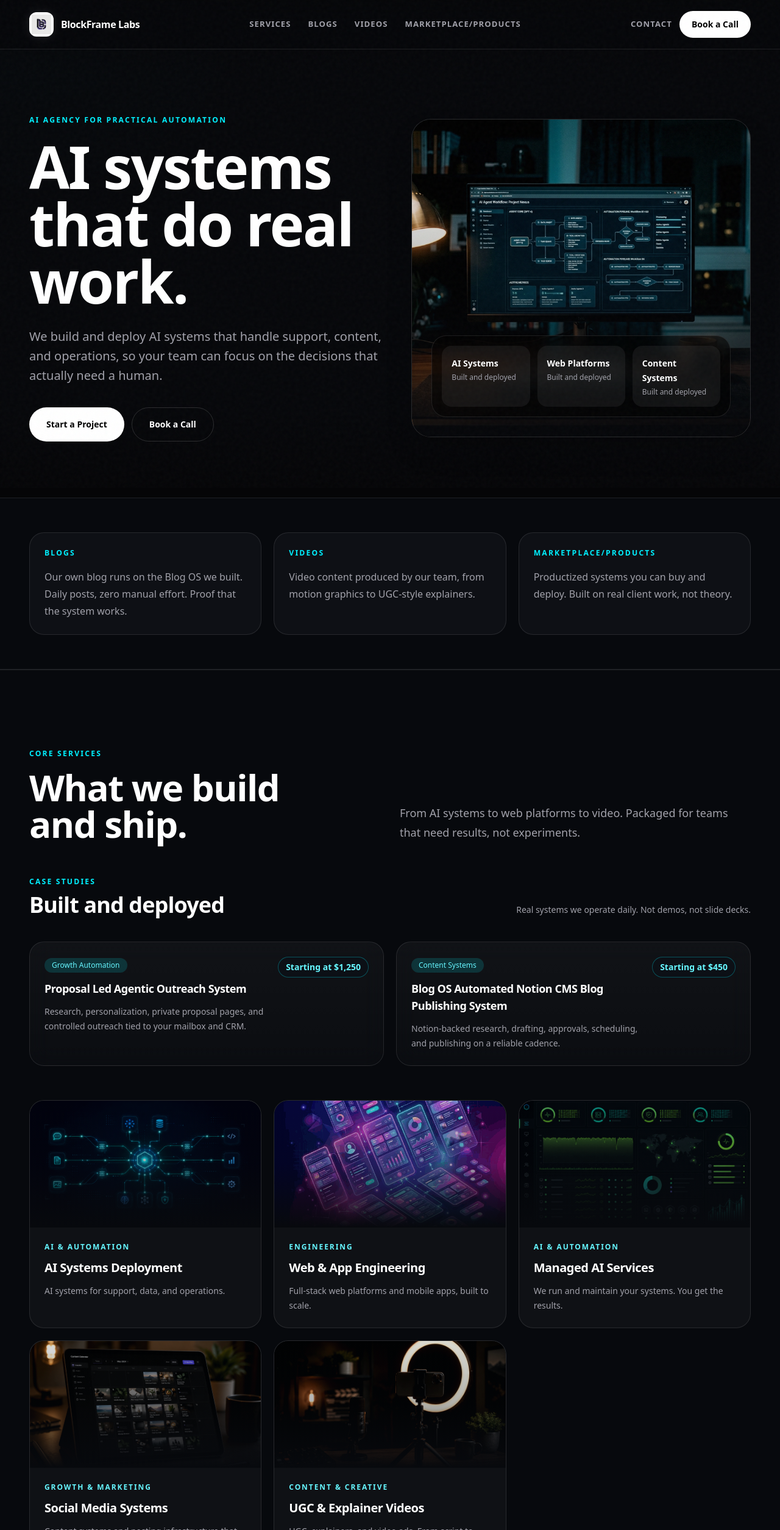
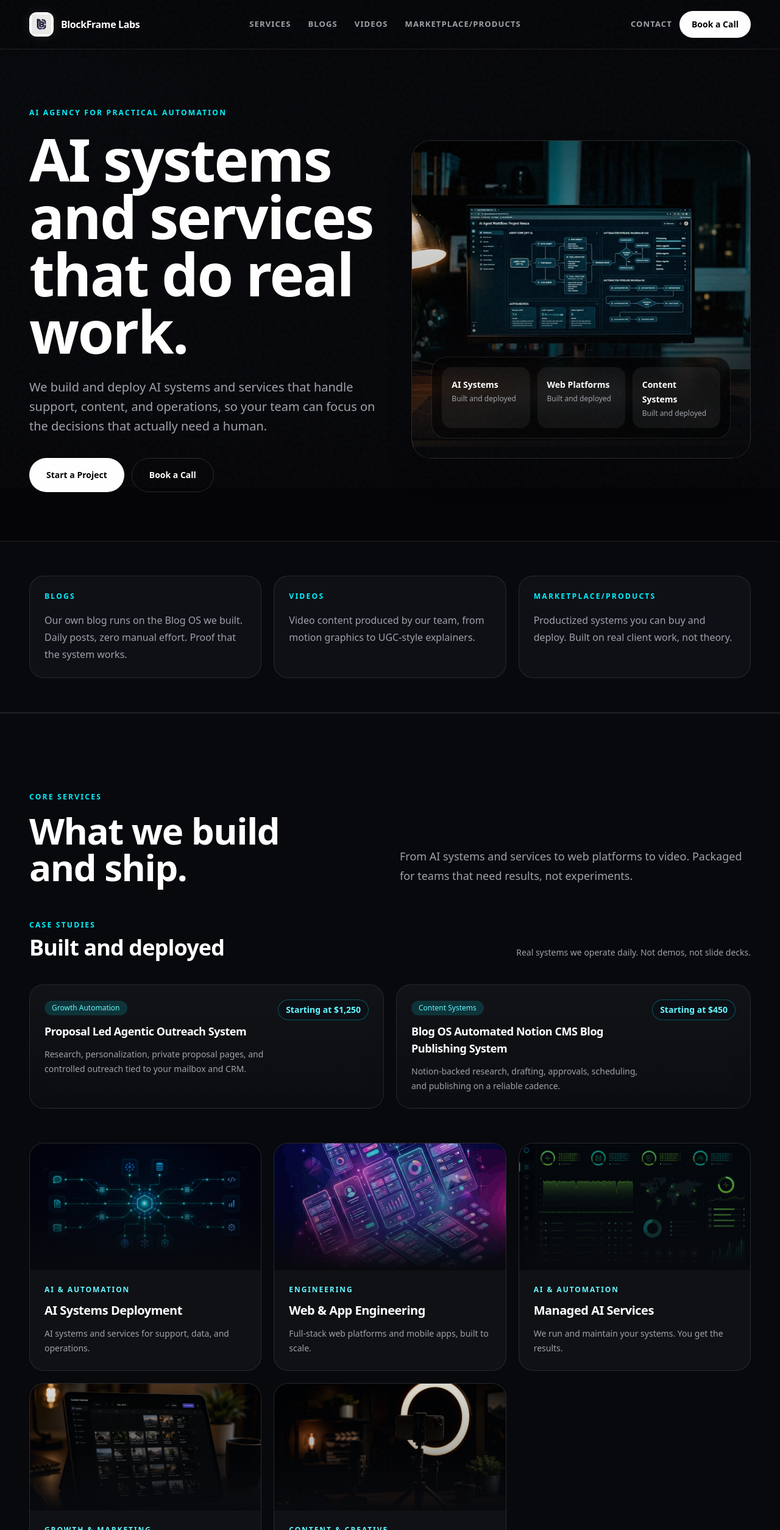
Before and after one commit to mybotts/Block-Frame-Website-, a Next.js app: page / in a window 1280 px wide. Shown: the top 2509 px of the page at 61% size. Built offline with nearby package versions, Linux system fonts and the light colour scheme.

Commit message:
Use precise 'AI systems and services' phrasing across all marketing copy

```diff
--- a/src/app/layout.tsx
+++ b/src/app/layout.tsx
@@ -13,7 +13,7 @@ export const metadata: Metadata = {
     template: "%s | BlockFrame Labs",
   },
   description:
-    "We build AI systems, web platforms, and content services. BlockFrame Labs deploys practical automation for teams that need results, not experiments.",
+    "We build AI systems and services, web platforms, and content services. BlockFrame Labs deploys practical automation for teams that need results, not experiments.",
   keywords: [
     "AI Systems",
     "AI Automation",
@@ -40,7 +40,7 @@ export const metadata: Metadata = {
   openGraph: {
     title: "BlockFrame Labs | Architecting Autonomy",
     description:
-      "Practical AI systems and web engineering starting at $450. We build automation services, support workflows, web platforms, and content systems with reliable pricing.",
+      "Practical AI systems and services and web engineering starting at $450. We build automation services, support workflows, web platforms, and content systems with reliable pricing.",
     url: "https://blockframe.cloud",
     siteName: "BlockFrame Labs",
     images: [
@@ -58,7 +58,7 @@ export const metadata: Metadata = {
     card: "summary_large_image",
     title: "BlockFrame Labs | Architecting Autonomy",
     description:
-      "Practical AI systems, automation, and web engineering starting at $450. Reliable pricing. Real execution.",
+      "Practical AI systems and services, automation, and web engineering starting at $450. Reliable pricing. Real execution.",
     images: ["/images/og-preview.png"],
   }
 };
--- a/src/app/page.tsx
+++ b/src/app/page.tsx
@@ -41,7 +41,7 @@ const howToSchema = {
   "@type": "HowTo",
   name: "How BlockFrame Labs builds AI automation",
   description:
-    "Our process for auditing, productizing, and deploying AI systems and automation services for your business.",
+    "Our process for auditing, productizing, and deploying AI systems and services for your business.",
   step: processSteps.map(([number, title, text], idx) => ({
     "@type": "HowToStep",
     position: idx + 1,
@@ -139,10 +139,10 @@ export default function Home() {
             <motion.div initial={{ opacity: 0, y: 18 }} animate={{ opacity: 1, y: 0 }} transition={{ duration: 0.7 }}>
               <p className="section-kicker mb-5">AI agency for practical automation</p>
               <h1 className="max-w-4xl text-5xl font-semibold leading-[0.98] tracking-tight text-white md:text-7xl lg:text-8xl">
-                AI systems that do real work.
+                AI systems and services that do real work.
               </h1>
               <p className="mt-7 max-w-2xl text-lg leading-8 text-text-secondary md:text-xl">
-                We build and deploy AI systems that handle support, content, and operations, so your team can focus on the decisions that actually need a human.
+                We build and deploy AI systems and services that handle support, content, and operations, so your team can focus on the decisions that actually need a human.
               </p>
               <div className="mt-9 flex flex-col gap-3 sm:flex-row">
                 <a href={projectMailHref} className="inline-flex min-h-14 items-center justify-center rounded-full bg-white px-7 text-sm font-semibold text-black transition hover:bg-primary-light">
@@ -164,7 +164,7 @@ export default function Home() {
                 <div className="relative h-[520px]">
                   <Image
                     src="/images/hero-image.jpg"
-                    alt="AI systems workflow dashboard on a dark home office setup"
+                    alt="AI systems and services workflow dashboard on a dark home office setup"
                     fill
                     priority
                     className="professional-image object-cover"
--- a/src/components/Services.tsx
+++ b/src/components/Services.tsx
@@ -14,7 +14,7 @@ const priorityServices = [
 ];
 
 const serviceNotes: Record<string, string> = {
-  "ai-systems": "AI systems for support, data, and operations.",
+  "ai-systems": "AI systems and services for support, data, and operations.",
   "web-apps": "Full-stack web platforms and mobile apps, built to scale.",
   "managed-agent-services": "We run and maintain your systems. You get the results.",
   "social-media": "Content systems and posting infrastructure that runs itself.",
@@ -65,7 +65,7 @@ export default function Services() {
               </h2>
             </div>
             <p className="max-w-xl text-lg leading-8 text-text-secondary md:justify-self-end">
-              From AI systems to web platforms to video. Packaged for teams that need results, not experiments.
+              From AI systems and services to web platforms to video. Packaged for teams that need results, not experiments.
             </p>
           </div>
 
```
